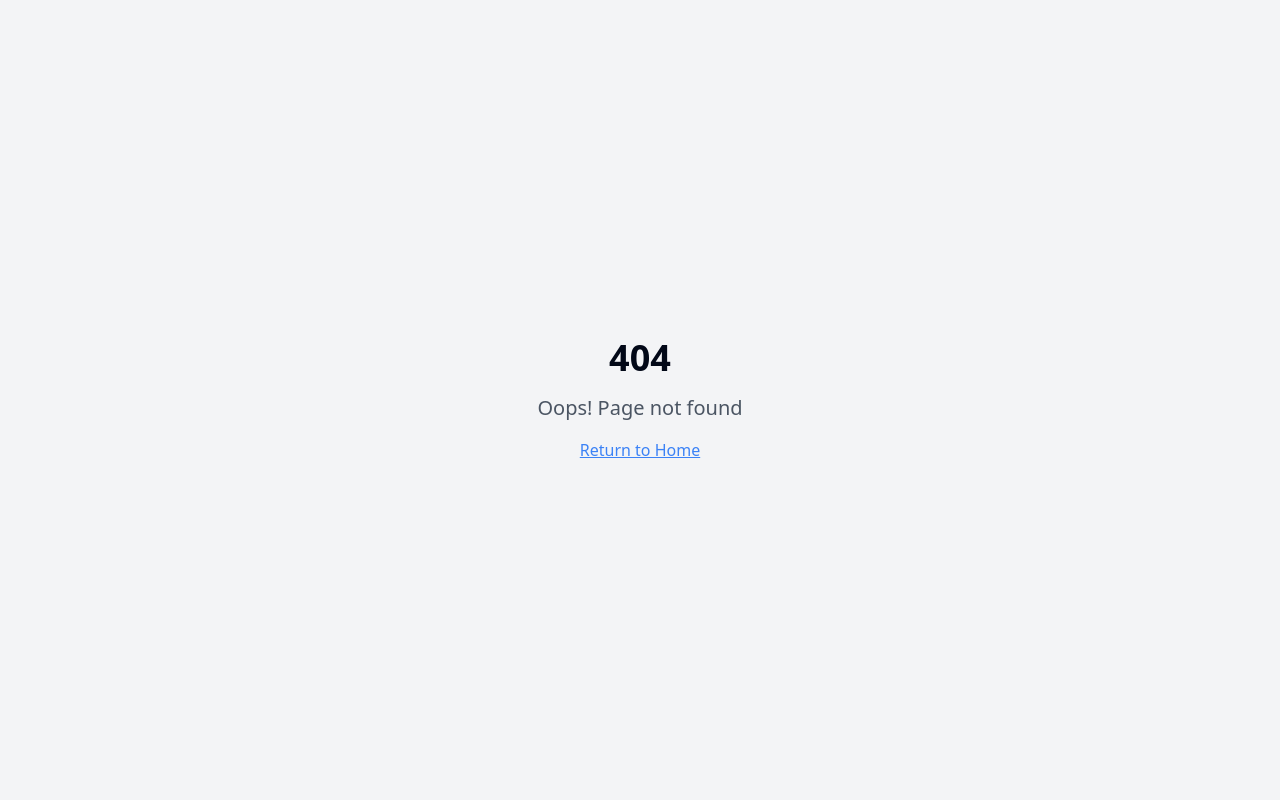
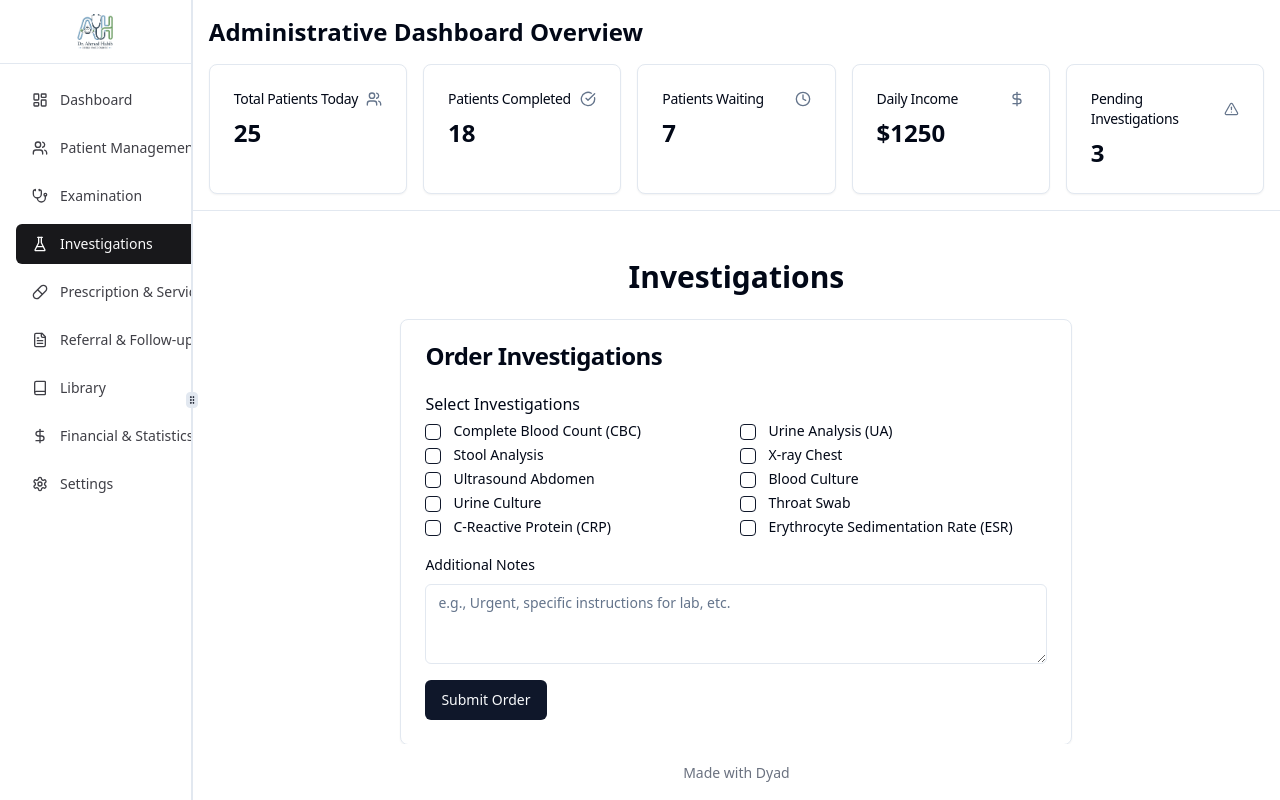
Before and after one commit to chebad619-coder/DeAhmedHabib, a React (Vite) app: page /investigations in a window 1280 px wide. Before the commit this address had no page. Built offline with nearby package versions, Linux system fonts and the light colour scheme.

Commit message:
[dyad] Adding investigations page and form - wrote 3 file(s)

```diff
--- a/src/App.tsx
+++ b/src/App.tsx
@@ -4,7 +4,8 @@ import { TooltipProvider } from "@/components/ui/tooltip";
 import { QueryClient, QueryClientProvider } from "@tanstack/react-query";
 import { BrowserRouter, Routes, Route } from "react-router-dom";
 import DashboardPage from "./pages/DashboardPage";
-import PatientManagementPage from "./pages/PatientManagementPage"; // New import
+import PatientManagementPage from "./pages/PatientManagementPage";
+import InvestigationsPage from "./pages/InvestigationsPage"; // New import
 import NotFound from "./pages/NotFound";
 
 const queryClient = new QueryClient();
@@ -17,7 +18,8 @@ const App = () => (
       <BrowserRouter>
         <Routes>
           <Route path="/" element={<DashboardPage />} />
-          <Route path="/patient-management" element={<PatientManagementPage />} /> {/* New route */}
+          <Route path="/patient-management" element={<PatientManagementPage />} />
+          <Route path="/investigations" element={<InvestigationsPage />} /> {/* New route */}
           {/* ADD ALL CUSTOM ROUTES ABOVE THE CATCH-ALL "*" ROUTE */}
           <Route path="*" element={<NotFound />} />
         </Routes>
--- /dev/null
+++ b/src/components/InvestigationOrderForm.tsx
@@ -0,0 +1,133 @@
+"use client";
+
+import React from "react";
+import { zodResolver } from "@hookform/resolvers/zod";
+import { useForm } from "react-hook-form";
+import { z } from "zod";
+
+import { Button } from "@/components/ui/button";
+import {
+  Form,
+  FormControl,
+  FormField,
+  FormItem,
+  FormLabel,
+  FormMessage,
+} from "@/components/ui/form";
+import { Textarea } from "@/components/ui/textarea";
+import { Checkbox } from "@/components/ui/checkbox";
+import { Card, CardContent, CardHeader, CardTitle } from "@/components/ui/card";
+import { showSuccess } from "@/utils/toast";
+
+const investigationsList = [
+  { id: "cbc", label: "Complete Blood Count (CBC)" },
+  { id: "ua", label: "Urine Analysis (UA)" },
+  { id: "stool", label: "Stool Analysis" },
+  { id: "xray_chest", label: "X-ray Chest" },
+  { id: "ultrasound_abdomen", label: "Ultrasound Abdomen" },
+  { id: "blood_culture", label: "Blood Culture" },
+  { id: "urine_culture", label: "Urine Culture" },
+  { id: "throat_swab", label: "Throat Swab" },
+  { id: "crp", label: "C-Reactive Protein (CRP)" },
+  { id: "esr", label: "Erythrocyte Sedimentation Rate (ESR)" },
+] as const;
+
+const formSchema = z.object({
+  selectedInvestigations: z.array(z.string()).optional(),
+  additionalNotes: z.string().optional(),
+});
+
+const InvestigationOrderForm: React.FC = () => {
+  const form = useForm<z.infer<typeof formSchema>>({
+    resolver: zodResolver(formSchema),
+    defaultValues: {
+      selectedInvestigations: [],
+      additionalNotes: "",
+    },
+  });
+
+  function onSubmit(values: z.infer<typeof formSchema>) {
+    console.log(values);
+    showSuccess("Investigation order saved successfully!");
+    form.reset(); // Reset form after submission
+  }
+
+  return (
+    <Card className="w-full max-w-2xl">
+      <CardHeader>
+        <CardTitle>Order Investigations</CardTitle>
+      </CardHeader>
+      <CardContent>
+        <Form {...form}>
+          <form onSubmit={form.handleSubmit(onSubmit)} className="space-y-4">
+            <FormField
+              control={form.control}
+              name="selectedInvestigations"
+              render={() => (
+                <FormItem>
+                  <FormLabel className="text-base">Select Investigations</FormLabel>
+                  <div className="grid grid-cols-1 md:grid-cols-2 gap-2">
+                    {investigationsList.map((item) => (
+                      <FormField
+                        key={item.id}
+                        control={form.control}
+                        name="selectedInvestigations"
+                        render={({ field }) => {
+                          return (
+                            <FormItem
+                              key={item.id}
+                              className="flex flex-row items-start space-x-3 space-y-0"
+                            >
+                              <FormControl>
+                                <Checkbox
+                                  checked={field.value?.includes(item.id)}
+                                  onCheckedChange={(checked) => {
+                                    return checked
+                                      ? field.onChange([...(field.value || []), item.id])
+                                      : field.onChange(
+                                          field.value?.filter(
+                                            (value) => value !== item.id
+                                          )
+                                        );
+                                  }}
+                                />
+                              </FormControl>
+                              <FormLabel className="font-normal">
+                                {item.label}
+                              </FormLabel>
+                            </FormItem>
+                          );
+                        }}
+                      />
+                    ))}
+                  </div>
+                  <FormMessage />
+                </FormItem>
+              )}
+            />
+            <FormField
+              control={form.control}
+              name="additionalNotes"
+              render={({ field }) => (
+                <FormItem>
+                  <FormLabel>Additional Notes</FormLabel>
+                  <FormControl>
+                    <Textarea
+                      placeholder="e.g., Urgent, specific instructions for lab, etc."
+                      className="resize-y min-h-[80px]"
+                      {...field}
+                    />
+                  </FormControl>
+                  <FormMessage />
+                </FormItem>
+              )}
+            />
+            <Button type="submit">Submit Order</Button>
+          </form>
+        </Form>
+      </CardContent>
+    </Card>
+  );
+};
+
+export default InvestigationOrderForm;
--- /dev/null
+++ b/src/pages/InvestigationsPage.tsx
@@ -0,0 +1,16 @@
+import React from "react";
+import MainLayout from "@/components/MainLayout";
+import InvestigationOrderForm from "@/components/InvestigationOrderForm";
+
+const InvestigationsPage: React.FC = () => {
+  return (
+    <MainLayout>
+      <div className="flex flex-col items-center justify-center p-6">
+        <h1 className="text-3xl font-bold mb-6">Investigations</h1>
+        <InvestigationOrderForm />
+      </div>
+    </MainLayout>
+  );
+};
+
+export default InvestigationsPage;
```
